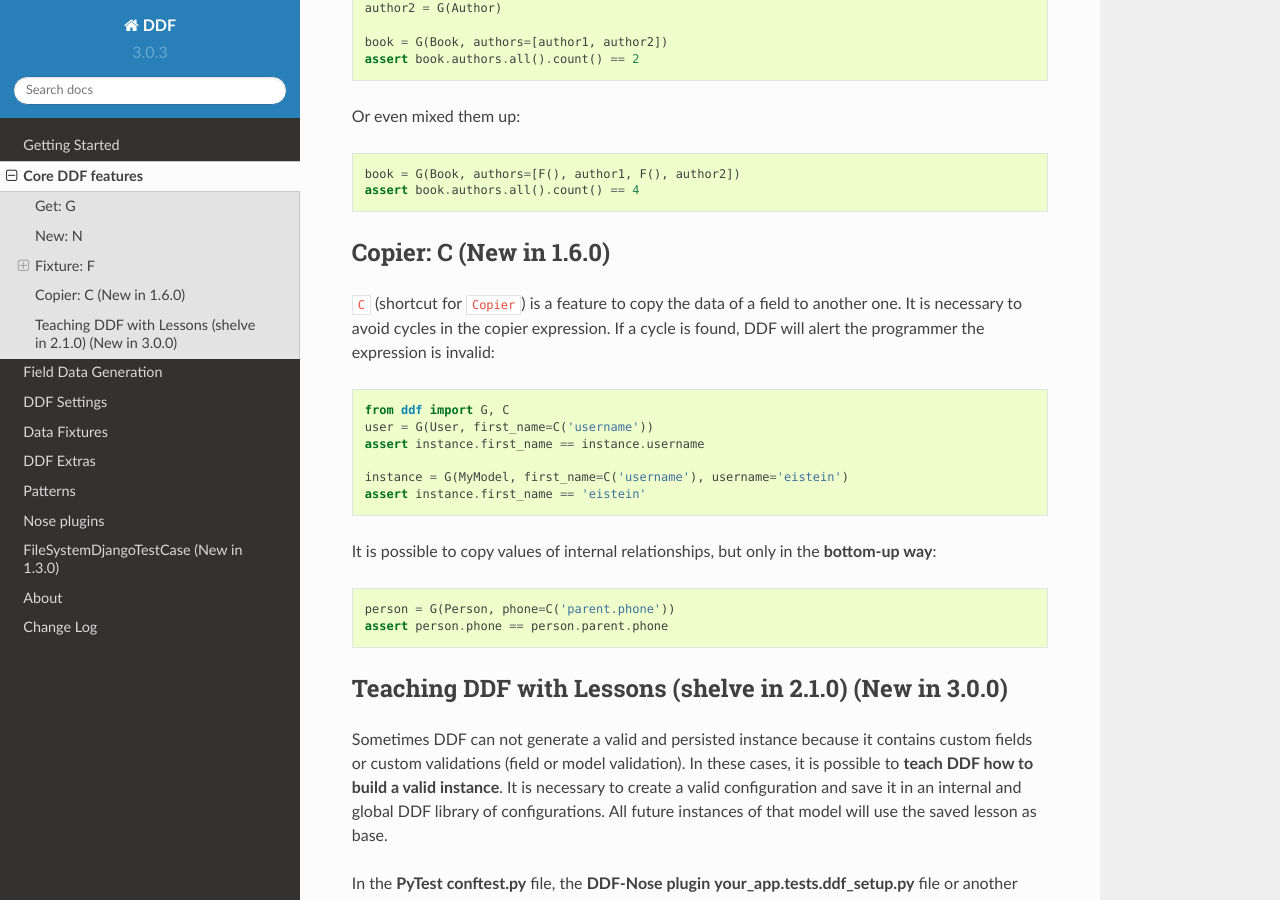
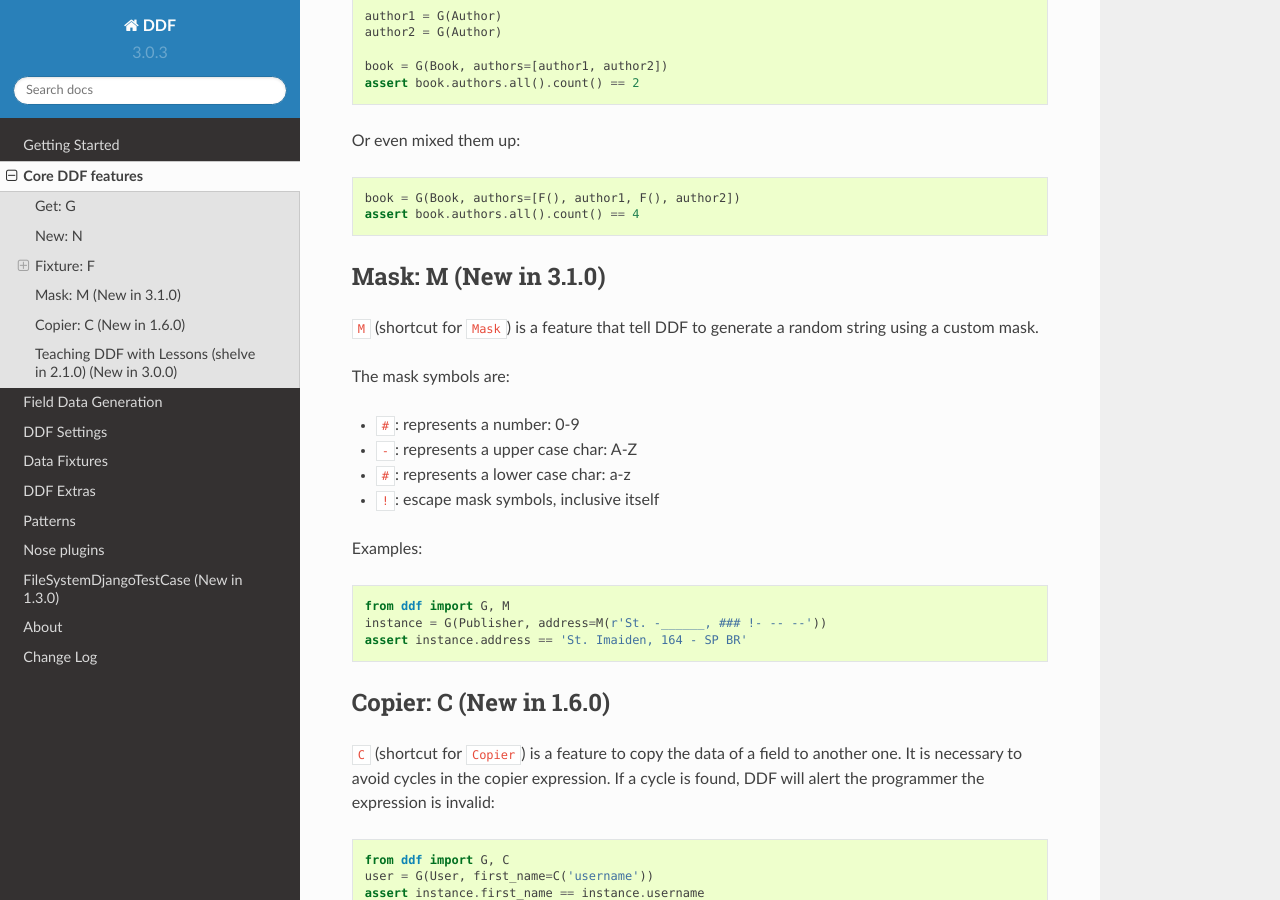
Before and after one commit to paulocheque/django-dynamic-fixture, a Sphinx documentation site: the page built from docs/source/ddf.rst, in a window 1280 px wide and 900 px high, scrolled down 3115 px. Built offline with Sphinx 7.4.7 and the Read the Docs theme 2.0.0, drawn with Linux system fonts in a browser that asks for light colours; some of the changed text lies outside the part shown.

Commit message:
[doc] Mask doc

```diff
--- a/docs/source/ddf.rst
+++ b/docs/source/ddf.rst
@@ -129,6 +129,25 @@
     assert book.authors.all().count() == 4
 
 
+Mask: M (New in 3.1.0)
+===============================================================================
+
+``M`` (shortcut for ``Mask``) is a feature that tell DDF to generate a random string using a custom mask.
+
+The mask symbols are:
+
+- ``#``: represents a number: 0-9
+- ``-``: represents a upper case char: A-Z
+- ``#``: represents a lower case char: a-z
+- ``!``: escape mask symbols, inclusive itself
+
+Examples::
+
+    from ddf import G, M
+    instance = G(Publisher, address=M(r'St. -______, ### !- -- --'))
+    assert instance.address == 'St. Imaiden, 164 - SP BR'
+
+
 Copier: C (New in 1.6.0)
 ===============================================================================
 
```
